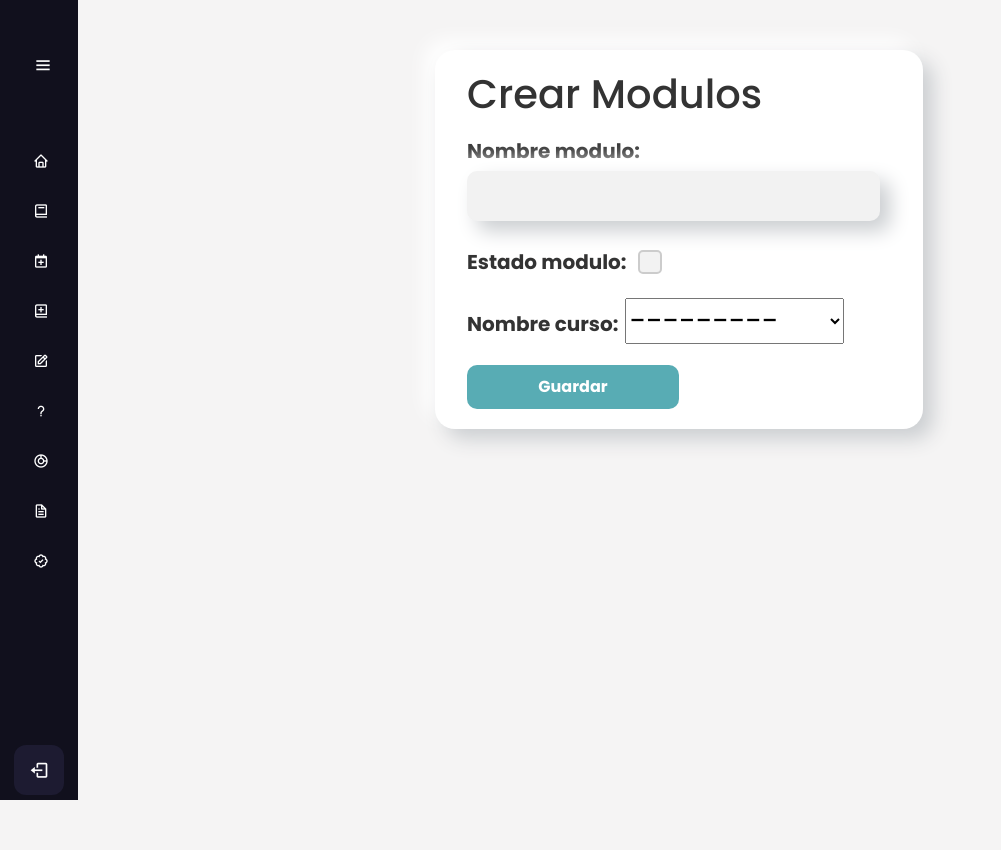
After one commit to darteagaleon/ModuloEducativo, a Django app: page /cursos/crear_modulos/ in a window 1280 px wide. The commit adds this page. Shown: the whole page, without its empty margins (0-1001 px from the left). Run offline with Django 4.2, Linux system fonts and the light colour scheme; data comes from the database, SQL or seed files in the repository; both versions use the stored data as it was after the commit; some libraries are stand-ins or nearby versions.

```diff
--- a/AppCursos/forms.py
+++ b/AppCursos/forms.py
@@ -1,5 +1,5 @@
 from django import forms
-from .models import Cursos, Modulos, Clases,Evaluaciones
+from .models import Cursos, Modulos, Clases,Evaluaciones,Preguntas
 
 class crear_cursos(forms.ModelForm):
     class Meta:
@@ -21,7 +21,28 @@ class crear_cursos(forms.ModelForm):
             'iconoCurso': forms.FileInput(attrs={'class':'form-control'}),
         }
 #
+class ClasesForm(forms.ModelForm):
+    class Meta:
+        model =Clases
+        fields = '__all__'
+        exclude =[]
+
+class ModulosForm(forms.ModelForm):
+    class Meta:
+        model =Modulos
+        fields ='__all__'
+
 class CursosForm(forms.ModelForm):
     class Meta:
         model = Cursos
         fields = '__all__'
+
+class EvaluacionForm(forms.ModelForm):
+    class Meta:
+        model = Evaluaciones
+        fields = '__all__'
+
+class PreguntasForm(forms.ModelForm):
+    class Meta:
+        model= Preguntas
+        fields = '__all__'
--- a/AppCursos/models.py
+++ b/AppCursos/models.py
@@ -50,7 +50,7 @@ class Evaluaciones(models.Model):
      descripcion_evaluacion = models.CharField(max_length=500, null=True,blank=True)
      instrucciones_evaluacion = models.TextField(max_length=500, null=True,blank=True)
      duracion_evaluacion_admin = models.IntegerField(default=30)
-     # finalizada = models.BooleanField(default=False)
+     finalizada = models.BooleanField(default=False)
      #Se crea la relacion a modulos
      nombre_modulo= models.ForeignKey(Modulos, on_delete=models.CASCADE,null=False)
      def __str__(self):
--- a/AppCursos/urls.py
+++ b/AppCursos/urls.py
@@ -8,5 +8,9 @@ urlpatterns = [
      path('editar/<int:curso_id>/', views.update, name='editar_curso'),
      path('lista_de_cursos/', views.Listar_cursos, name='listar_cursos'),
      path('filtrar/', views.filtrar, name='filtrar'),
-     path('crear_evaluacion/',views.crear_evaluacion,name='crear_evaluacion'),
+     path('crear_evaluacion/', views.crear_evaluacion, name='crear_evaluacion'),
+     path('crear_pregunta/', views.crear_pregunta, name='crear_pregunta'),
+     path('crear_modulos/', views.crear_modulos, name='crear_modulos'),
+     path('crear_clases/', views.crear_clases, name='crear_clases'),
+
 ]
--- a/AppCursos/views.py
+++ b/AppCursos/views.py
@@ -3,17 +3,12 @@ from django.views.generic import ListView, CreateView, UpdateView, DeleteView
 from django.views.generic.edit import FormView
 from .models import *
 from django.urls import reverse_lazy
-<<<<<<< HEAD
 from .forms import crear_cursos,CursosForm
 from django.contrib import messages
 from datetime import datetime, timedelta
 from django.shortcuts import render
 from django.http import HttpResponse
-
-=======
-from .forms import crear_cursos,CursosForm,EvaluacionForm
-from django.contrib import messages
->>>>>>> 57e526c38f74ba9bdd6576fb5b7423aca7b7a236
+from .forms import crear_cursos,CursosForm,EvaluacionForm,PreguntasForm,ModulosForm,ClasesForm
 # Create your views here.
 
 #vista para crear los cursos
@@ -39,18 +34,18 @@ class Crear_cursos (CreateView):
 
 
 #vista para crear los modulos
-class Crear_modulos (CreateView):
-    model = Modulos
-    fields = ['nombre_curso','nombre_modulo', 'estado_modulo']
-    template_name = 'crear_modulos.html'
-    success_url = '/modulos'
+# class Crear_modulos (CreateView):
+#     model = Modulos
+#     fields = ['nombre_curso','nombre_modulo', 'estado_modulo']
+#     template_name = 'crear_modulos.html'
+#     success_url = '/modulos'
 
-#vista para crear las clases
-class Crear_clases (CreateView):
-    model = Clases
-    fields = ['nombre_modulo','nombre_clase', 'duracion_clase','contenido_clase','descripcion_clase','estado_clase']
-    template_name = 'crear_clases.html'
-    success_url = '/clases'
+# #vista para crear las clases
+# class Crear_clases (CreateView):
+#     model = Clases
+#     fields = ['nombre_modulo','nombre_clase', 'duracion_clase','contenido_clase','descripcion_clase','estado_clase']
+#     template_name = 'crear_clases.html'
+#     success_url = '/clases'
 
 # class Listar_cursos (ListView):
 #     model = Cursos
@@ -61,14 +56,6 @@ def Listar_cursos(request):
     listarc = Cursos.objects.all()
     context = {'listarc':listarc}
     return render(request,'Cursos/listar_cursos.html',context)
-# def Listar_cursos(request):
-#     search_query = request.GET.get('search', '')
-#     if search_query:
-#         cursos = Cursos.objects.filter(nombre_curso__contains=search_query)
-#     else:
-#         cursos = Cursos.objects.all()
-#     context = {'listarc': cursos}
-#     return render(request, 'Cursos/listar_cursos.html', context)
 
 
 #vista para fitrar cursos
@@ -94,32 +81,29 @@ def update(request, curso_id):
     context = {"form": form}
     return render(request, 'Cursos/editar_cursos.html', context)
 
+def crear_clases(request):
+    if request.method=="POST" :
+        form = ClasesForm(request.POST)
+        if form.is_valid():
+            form.save()
+            return redirect('crear_clases')
+    else:
+        form = ClasesForm
+    return render(request,'Clases/crear_clases.html',{'form':form})
+
+
+def crear_modulos(request):
+    if request.method=='POST' :
+        form = ModulosForm (request.POST )
+        if form.is_valid ():
+            form.save ()
+            return redirect ('crear_modulos')
+    else:
+        form = ModulosForm
+    return render(request,'Modulos/crear_modulos.html',{'form':form})
+
 # Vista para ver y realizar las evaluaciones como Usuario
-def ver_evaluaciones(request, modulo_id):
 
-    evaluaciones = Evaluaciones.objects.filter(nombre_modulo=modulo_id)
-    context = {'evaluaciones':evaluaciones}
-    def iniciar_evaluacion(request, iniciar_evaluacion):
-        iniciar_evaluacion= request.POST.get('iniciar_evaluacion')
-        evaluacion = Evaluaciones.objects.get(id=iniciar_evaluacion)
-        context = {'evaluacion':evaluacion}
-        request.session['iniciar_evaluacion'] = datetime.now().timestamp()
-        return HttpResponse("Evaluación iniciada.")
-    def finalizar_evaluacion(request):
-        inicio_evaluacion = datetime.fromtimestamp(request.session.get('inicio_evaluacion', 0))
-        if inicio_evaluacion:
-            tiempo_transcurrido = datetime.now() - inicio_evaluacion
-            tiempo_limite = timedelta(minutes=5)
-
-            if tiempo_transcurrido < tiempo_limite:
-                return HttpResponse("Evaluación completada a tiempo.")
-            else:
-                return HttpResponse("Evaluación completada fuera de tiempo.")
-    return render(request, 'Evaluaciones/ver_evaluaciones.html', context)
-
-# def crear_evaluaciones(request):
-
-#     return render(request, 'Evaluaciones/crear_evaluaciones.html')
 
 def crear_evaluacion(request):
     if request.method == 'POST':
@@ -130,4 +114,40 @@ def crear_evaluacion(request):
     else:
         form = EvaluacionForm()
 
-    return render(request, 'Cursos/Evaluaciones/crear_evaluacion.html', {'form': form})
+    return render(request, 'Evaluaciones/crear_evaluacion.html', {'form': form})
+def crear_pregunta(request):
+    if request.method == 'POST':
+        form = PreguntasForm(request.POST)
+        if form.is_valid():
+            form.save()
+            return redirect('crear_preguntas')
+    else:
+        form = PreguntasForm()
+
+    return render(request, 'Evaluaciones/crear_pregunta.html', {'form': form})
+
+# Vista para ver y realizar las evaluaciones como Usuario
+def ver_evaluaciones(request, modulo_id):
+
+    evaluaciones = Evaluaciones.objects.filter(nombre_modulo=modulo_id)
+
+    if request.method == 'POST':
+
+        evaluaciones.finalizada = True
+        evaluaciones.save()
+        return redirect('ver_evaluaciones')
+
+    context = {'evaluaciones':evaluaciones}
+    return render(request, 'Evaluaciones/ver_evaluaciones.html', {'evaluaciones': evaluaciones})
+
+
+def crear_evaluacion(request):
+    if request.method == 'POST':
+        form = EvaluacionForm(request.POST)
+        if form.is_valid():
+            form.save()
+            return redirect('crear_evaluacion')
+    else:
+        form = EvaluacionForm()
+
+    return render(request, 'Evaluaciones/crear_evaluacion.html', {'form': form})
--- /dev/null
+++ b/Templates/Modulos/crear_modulos.html
@@ -0,0 +1,31 @@
+{% extends 'Layout/Base.html' %}
+{% load static %}
+{% block content %}
+<link rel="stylesheet" href="{% static 'Css/Curso.css' %}">
+
+<body>
+    <div class="home_content"> <!--1 -->
+        <div class="text"><!--2 -->
+            <div class="container-fluid">
+                <div class="row" id="tabla">
+                    <div>
+                        <h1>Crear Modulos </h1>
+                        <div class="form">
+							<form method="post">
+                                {% csrf_token %}
+								{% load widget_tweaks %}
+								<div class="form-group">
+
+
+								</div>
+                                {{ form.as_p }}
+								<button type="submit" >Guardar</button>
+							</form>
+						</div>
+                    </div>
+                </div>
+            </div>
+        </div>
+    </div>
+</body>
+{% endblock %}
--- a/Templates/includes/nav.html
+++ b/Templates/includes/nav.html
@@ -10,7 +10,7 @@
     </div>
     <ul class="nav_list">
         <li>
-            <a href="#">
+            <a href="{% url 'home' %}">
                 <i class='bx bx-home'></i>
                 <span class="links_name">Inicio </span>
             </a>
@@ -19,28 +19,50 @@
         <li>
             <a href="{% url 'crear_curso' %}">
                 <i class='bx bx-book'></i>
-                <span class="links_name" >Crear Cursos </span>
+                <span class="links_name">Crear Cursos </span>
             </a>
             <span class="tooltip">Crear Cursos</span>
         </li>
         <li>
+            <a href="{% url 'crear_modulos' %}">
+                <i class='bx bx-calendar-plus'></i>
+                <span class="links_name">Crear Modulos </span>
+            </a>
+            <span class="tooltip">Crear Modulos</span>
+        </li>
+        <li>
+            <a href="{% url 'crear_clases' %}">
+                <i class='bx bx-book-add'></i>
+                <span class="links_name">Crear Clases </span>
+            </a>
+            <span class="tooltip">Crear Clases</span>
+        </li>
+        <li>
             <a href="{% url 'crear_evaluacion' %}">
                 <i class='bx bx-edit'></i>
-                <span class="links_name" >Crear Evaluacion </span>
+                <span class="links_name">Crear Evaluaciones </span>
             </a>
-            <span class="tooltip">Crear Evaluacion</span>
+            <span class="tooltip">Crear Evaluaciones</span>
+        </li>
+        <li>
+            <a href="{% url 'crear_pregunta' %}">
+                <i class='bx bx-question-mark'></i>
+                <span class="links_name">Crear Preguntas </span>
+            </a>
+            <span class="tooltip">Crear Preguntas</span>
         </li>
         <li>
             <a href="{% url 'listar_cursos' %}">
                 <i class='bx bx-doughnut-chart'></i>
                 <span class="links_name">Ver Cursos </span>
             </a>
-            <span class="tooltip">Cursos</span>
+            <span class="tooltip">Ver Cursos</span>
         </li>
         <li>
-            <a href="#">
+            <a href=
+            "#">
                 <i class='bx bx-file'></i>
-                <span class="links_name">Evaluación </span>
+                <span class="links_name">Gestion Evaluación </span>
             </a>
             <span class="tooltip">Evaluación</span>
         </li>
```
Also changed, not shown: Templates/Clases/crear_clases.html (added, +31 -0 lines), Templates/Cursos/Evaluaciones/ver_evaluaciones.html (deleted, +0 -16 lines), Templates/Evaluaciones/crear_pregunta.html (added, +31 -0 lines), Templates/Evaluaciones/evaluacion.html (added, +16 -0 lines), Templates/Evaluaciones/ver_evaluaciones.html (added, +19 -0 lines), static/js/temporizador_evaluacion.js (added, +31 -0 lines), AppCursos/migrations/0015_evaluaciones_finalizada.py (added), Templates/Evaluaciones/crear_evaluacion.html (renamed from Templates/Cursos/Evaluaciones/crear_evaluacion.html), db.sqlite3.
